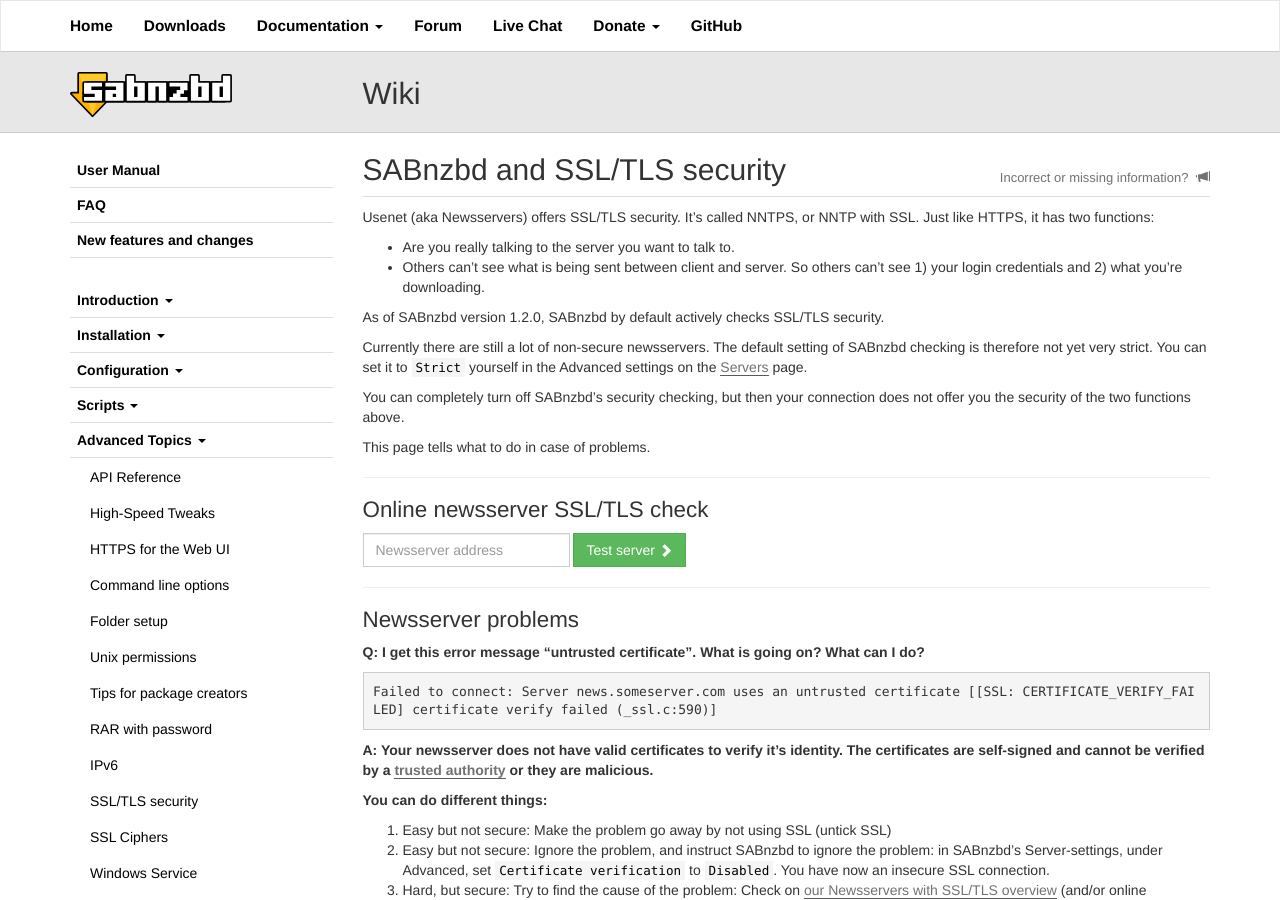
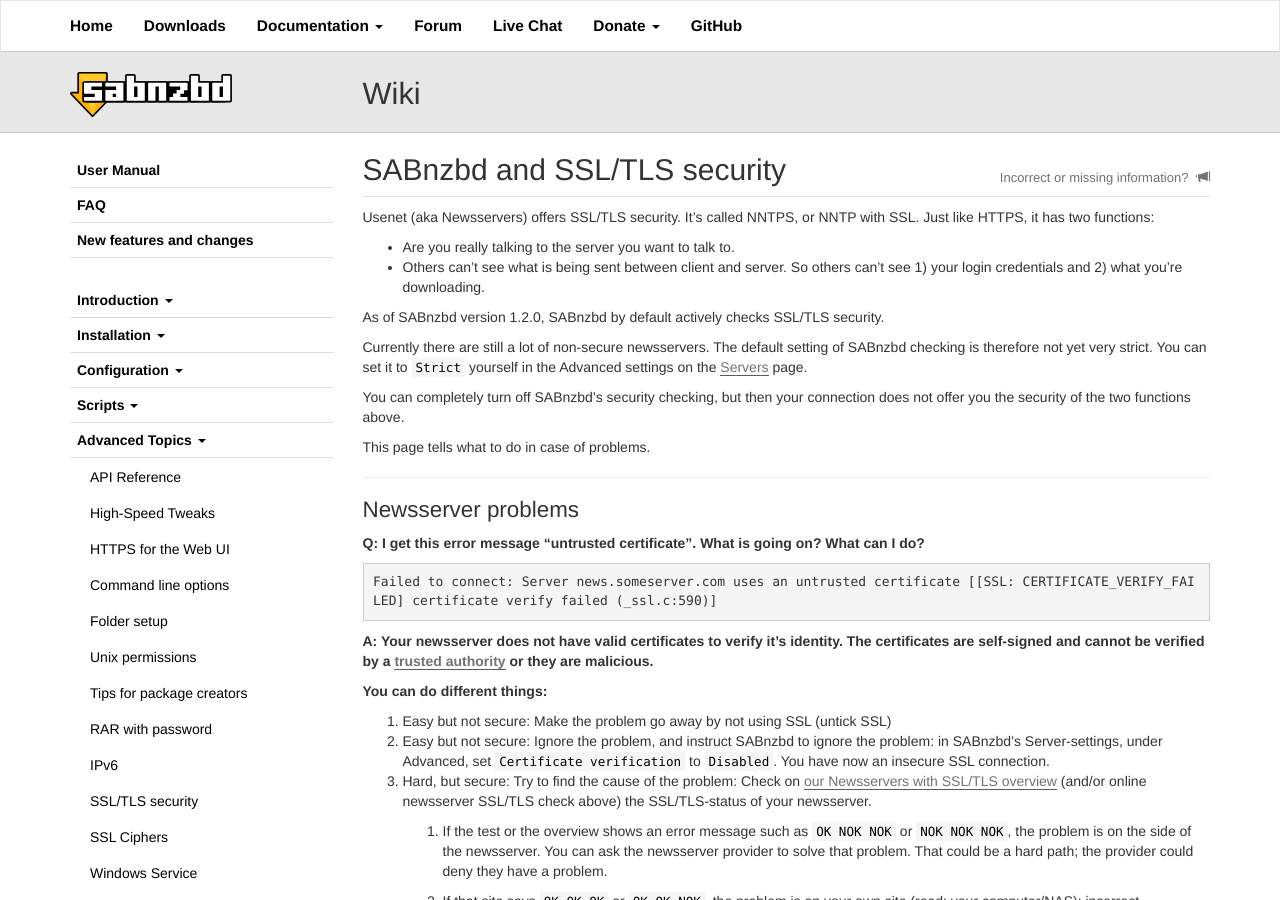
Before and after one commit to sabnzbd/sabnzbd.github.io, a Jekyll site: the page built from wiki/advanced/certificate-errors.md, in a window 1280 px wide and 900 px high. Built offline with Jekyll 4.4.1, drawn with Linux system fonts in a browser that asks for light colours.

Commit message:
Disable online certificate check (server problems)

```diff
--- a/wiki/advanced/certificate-errors.md
+++ b/wiki/advanced/certificate-errors.md
@@ -14,7 +14,7 @@
 You can completely turn off SABnzbd’s security checking, but then your connection does not offer you the security of the two functions above.
 
 This page tells what to do in case of problems.
-
+<div style="display: none"> Disabled due to server problems
 -------------------
 
 Online newsserver SSL/TLS check
@@ -32,7 +32,7 @@
 </div>
 
 <iframe id="newsserver-test-result" src=""></iframe>
-
+</div>
 <script type="text/javascript">
     $('.newsserver-test').on('submit', function() {
         // Clear first
@@ -54,6 +54,7 @@
     });
 
 </script>
+
 
 -------------------
 
```
